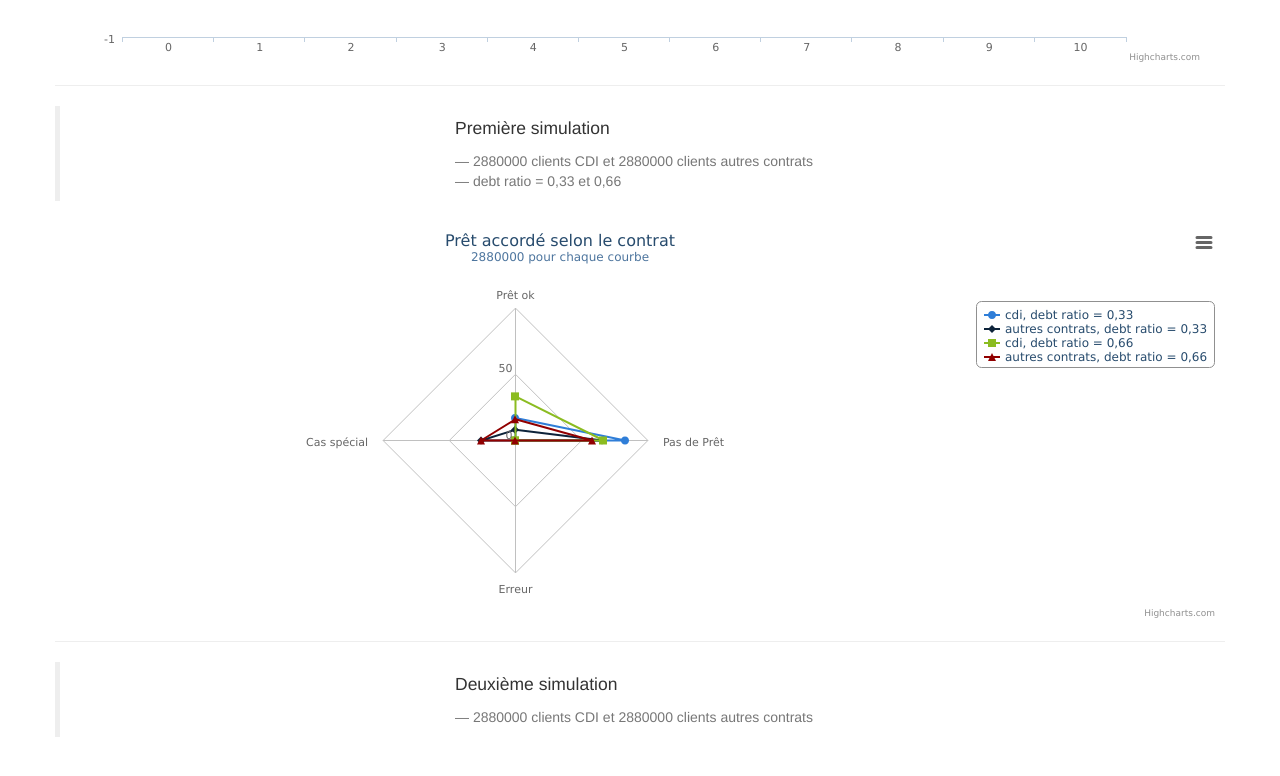
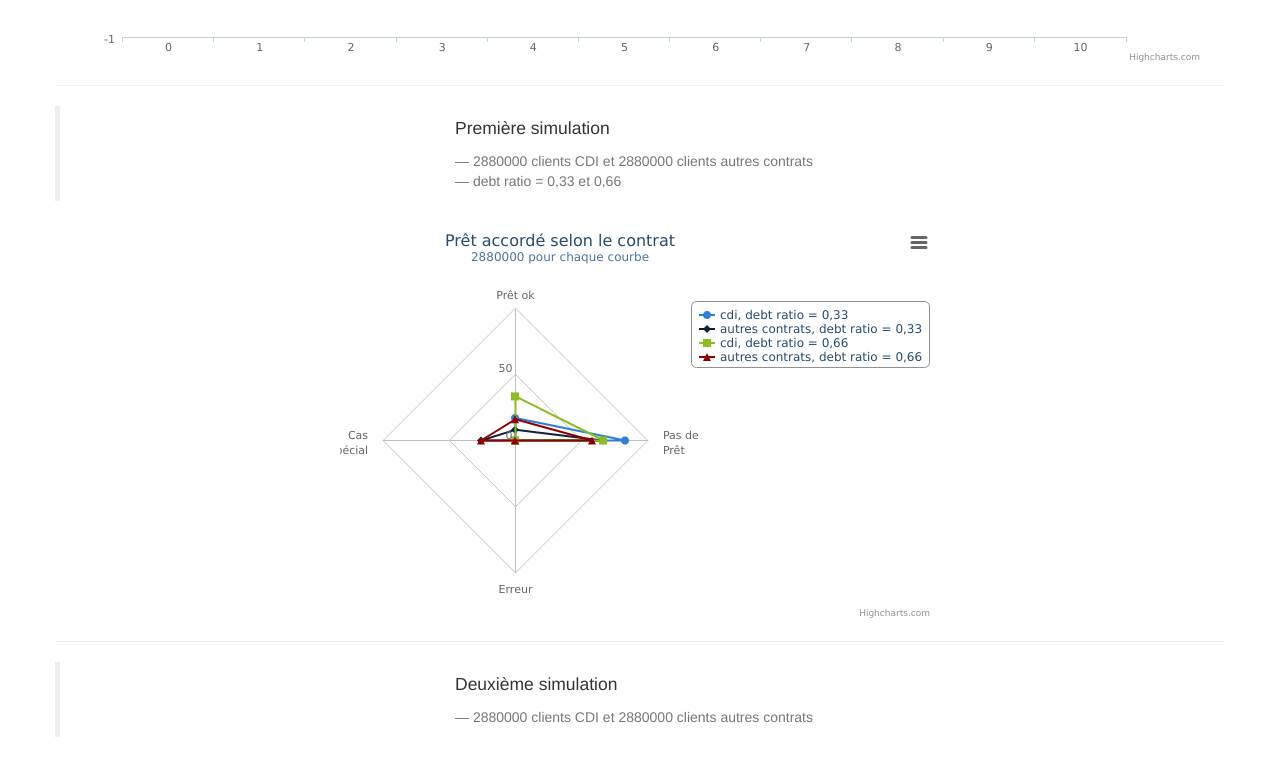
Before and after one commit to alexandremagne/ProjetM2, a website: page Simulation/page_test.html in a window 1280 px wide. Shown: the part 472-1248 px from the top of the page. Drawn offline with Linux system fonts and the light colour scheme.

Commit message:
simu debt fini

```diff
--- a/Simulation/page_test.html
+++ b/Simulation/page_test.html
@@ -39,7 +39,7 @@
         <footer class='col-md-offset-4'>2880000 clients CDI et 2880000 clients autres contrats</footer>
         <footer class='col-md-offset-4'>debt ratio = 0,33 et 0,66</footer>
         </blockquote>
-        <div id="container2" style="min-width: 310px; height: 400px; margin: 0 auto"></div>
+        <div id="container2" style="min-width: 400px; max-width: 600px; height: 400px; margin: 0 auto"></div>
       </div>
       <div class="row">
         <hr>
@@ -123,7 +123,7 @@
             data: data.ord
         }]
     });
-});
+
 
 
 
@@ -173,23 +173,27 @@
         },
 
         series: [{
+
             name: 'cdi, debt ratio = 0,33',
             data: [17, 83, 0, 0],
             pointPlacement: 'on'
         }, {
+
             name: 'autres contrats, debt ratio = 0,33',
             data: [8.146, 65.8125, 0, 26],
             pointPlacement: 'on'
         },{
+
             name: 'cdi, debt ratio = 0,66',
             data: [33.33, 66.67, 0, 0],
             pointPlacement: 'on'
         }, {
+
             name: 'autres contrats, debt ratio = 0,66',
             data: [16, 58, 0, 26],
             pointPlacement: 'on'
         }]
 });
-
+});
 </script>
   </html>
```
